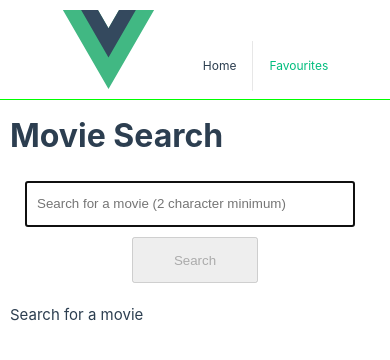
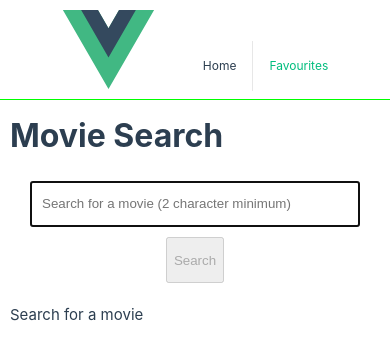
Before and after one commit to DevKingKev/lab-imdb-vue3, a Vue app: page / in a window 390 px wide. Shown: the top 360 px of the page. Built offline with nearby package versions, Linux system fonts and the light colour scheme; the HTML template or start-up script is replaced by a standard one.

Commit message:
Added a clear search button.

```diff
--- a/src/components/SearchBox.vue
+++ b/src/components/SearchBox.vue
@@ -1,10 +1,21 @@
 <template>
   <div class="search-box">
     <form @submit.prevent="onFormSubmit">
-      <input type="text" placeholder="Search for a movie (2 character minimum)"
-             v-model="searchQuery"
-             autofocus
-             ref="searchTextInput"/>
+      <div class="input-wrapper">
+        <input type="text" placeholder="Search for a movie (2 character minimum)"
+               v-model="searchQuery"
+               autofocus
+               ref="searchTextInput"/>
+        <button
+          v-if="searchQuery.length > 0"
+          type="button"
+          class="clear-button"
+          @click="clearSearch"
+          title="Clear search"
+        >
+          ✕
+        </button>
+      </div>
       <button :disabled="searchIsDisabled">{{ searchButtonText }}</button>
     </form>
   </div>
@@ -48,6 +59,14 @@ const onFormSubmit = () => {
   }
 };
 
+const clearSearch = () => {
+  searchQuery.value = '';
+  // Focus back to the input after clearing
+  if (searchTextInput.value) {
+    searchTextInput.value.focus();
+  }
+};
+
 </script>
 <style lang="scss" scoped>
 .search-box {
@@ -66,16 +85,52 @@ const onFormSubmit = () => {
     align-items: center;
   }
 
+  .input-wrapper {
+    position: relative;
+    width: 80%;
+    margin-right: 10px;
+  }
+
   input {
-    width: 80%;
+    width: 100%;
     line-height: 3em;
-    margin-right: 10px;
     padding: 1px 10px;
+    padding-right: 35px; // Make room for clear button
+  }
+
+  .clear-button {
+    position: absolute;
+    right: 8px;
+    top: 50%;
+    transform: translateY(-50%);
+    background: white;
+    border: 2px solid #dc3545;
+    border-radius: 50%;
+    width: 24px;
+    height: 24px;
+    font-size: 14px;
+    color: #dc3545;
+    cursor: pointer;
+    display: flex;
+    align-items: center;
+    justify-content: center;
+    line-height: 1;
+    transition: all 0.2s ease;
+
+    &:hover {
+      background-color: #dc3545;
+      color: white;
+      transform: translateY(-50%) scale(1.1);
+    }
+
+    &:active {
+      transform: translateY(-50%) scale(0.95);
+    }
   }
 
   button {
     height: 46px;
-    padding: 5px 3em;
+
   }
 
   @media (max-width: 800px) {
@@ -84,8 +139,9 @@ const onFormSubmit = () => {
       max-width: 100%;
     }
 
-    input {
+    .input-wrapper {
       width: 100%;
+      margin-right: 0;
       margin-bottom: 10px;
     }
 
```
